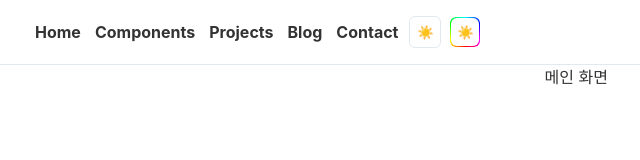
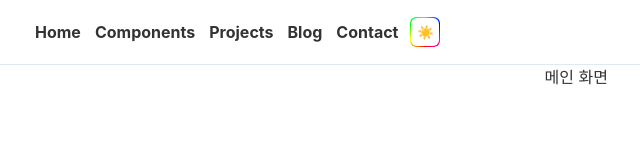
Before and after one commit to hossi-py/hossi-portfolio, a Vue app: page / in a window 1280 px wide. Shown: the top 160 px of the page, without its empty margins (32-672 px from the left). Built offline with nearby package versions, Linux system fonts and the light colour scheme; the HTML template or start-up script is replaced by a standard one.

Commit message:
CustomIcon 기본 개발

```diff
--- a/src/components/AppHeader.vue
+++ b/src/components/AppHeader.vue
@@ -18,12 +18,9 @@ const { isDark, toggleDarkMode } = useDarkMode()
           <li><router-link to="/blog">Blog</router-link></li>
           <li><router-link to="/contact">Contact</router-link></li>
           <li>
-            <CustomIcon @click="toggleDarkMode">
+            <CustomIcon active @click="toggleDarkMode">
               {{ isDark ? '🌙' : '☀️' }}
             </CustomIcon>
-          </li>
-          <li>
-            <CustomIcon active>☀️</CustomIcon>
           </li>
         </ul>
       </nav>
```
